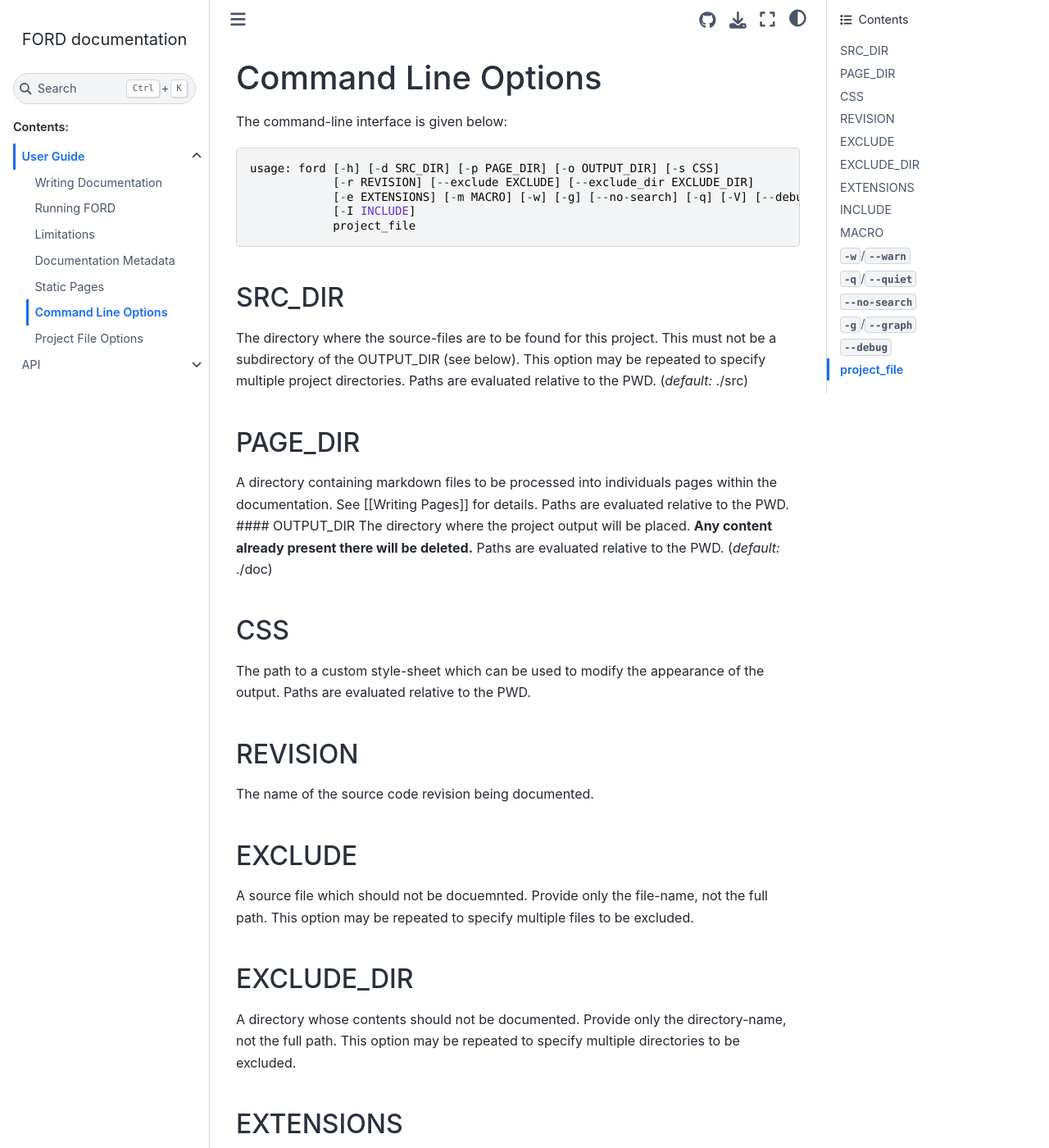
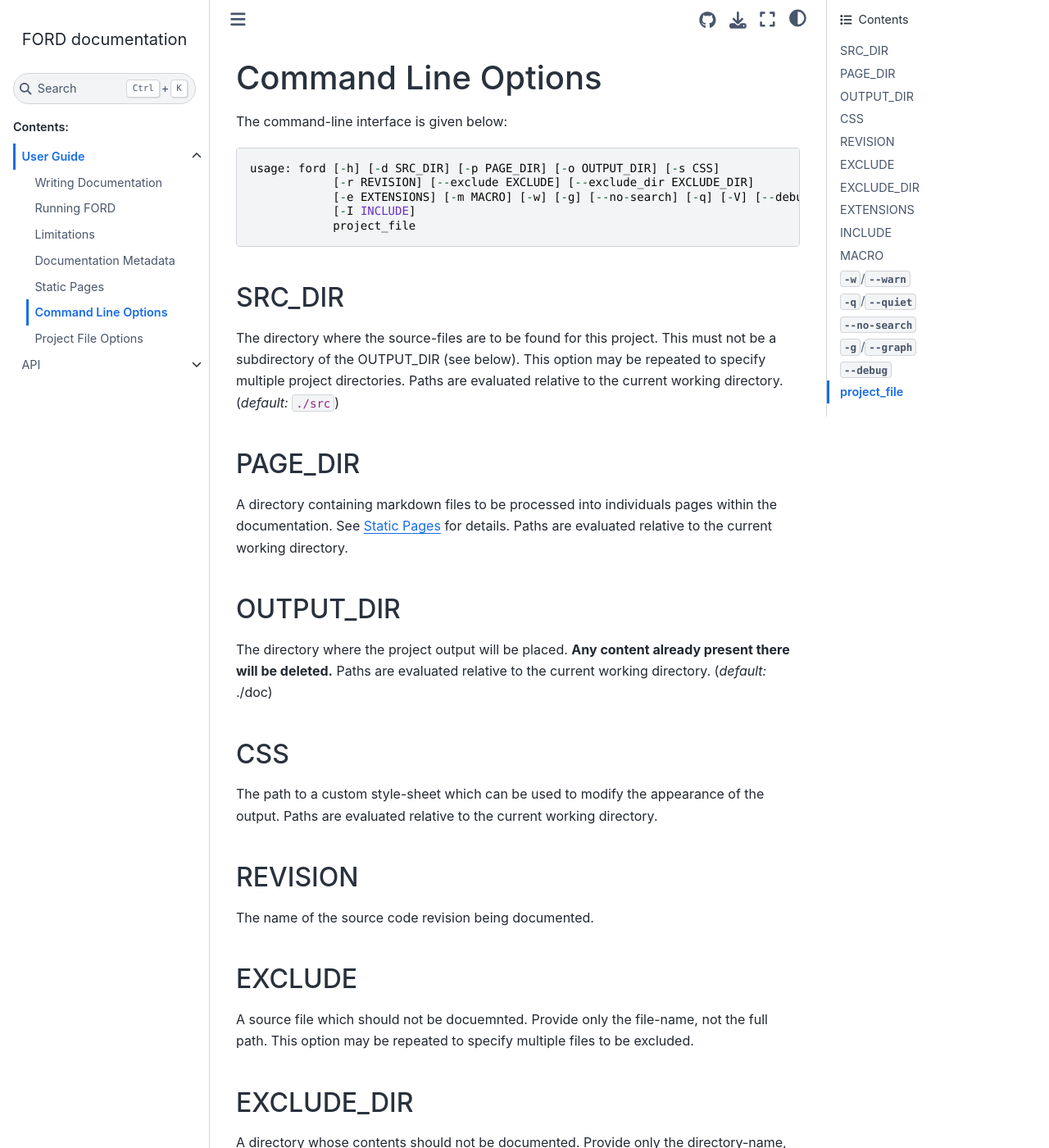
Before and after one commit to Fortran-FOSS-Programmers/ford, a Sphinx documentation site: the page built from docs/user_guide/command_line_options.rst, in a window 1280 px wide and 1400 px high. Shown: the whole window at 82% size. Built offline with Sphinx 7.4.7 and the Sphinx Book theme 1.1.4, drawn with Linux system fonts in a browser that asks for light colours; some of the changed text lies outside the part shown.

Commit message:
Docs: Fix some links

```diff
--- a/docs/user_guide/command_line_options.rst
+++ b/docs/user_guide/command_line_options.rst
@@ -20,7 +22,7 @@ SRC_DIR
 The directory where the source-files are to be found for this project.
 This must not be a subdirectory of the OUTPUT_DIR (see below). This
 option may be repeated to specify multiple project directories. Paths
-are evaluated relative to the PWD. (*default:* ./src)
+are evaluated relative to the current working directory. (*default:* ``./src``)
 
 .. _cli-PAGE_DIR:
 
@@ -28,11 +30,17 @@ PAGE_DIR
 ^^^^^^^^
 
 A directory containing markdown files to be processed into individuals
-pages within the documentation. See [[Writing Pages]] for details. Paths
-are evaluated relative to the PWD. #### OUTPUT_DIR The directory where
-the project output will be placed. **Any content already present there
-will be deleted.** Paths are evaluated relative to the PWD. (*default:*
-./doc)
+pages within the documentation. See `sec-writing-pages` for
+details. Paths are evaluated relative to the current working directory.
+
+.. _cli-OUTPUT_DIR:
+
+OUTPUT_DIR
+^^^^^^^^^^
+
+The directory where the project output will be placed. **Any content
+already present there will be deleted.** Paths are evaluated relative
+to the current working directory. (*default:* ./doc)
 
 .. _cli-CSS:
 
@@ -40,7 +48,7 @@ CSS
 ^^^
 
 The path to a custom style-sheet which can be used to modify the
-appearance of the output. Paths are evaluated relative to the PWD.
+appearance of the output. Paths are evaluated relative to the current working directory.
 
 .. _cli-REVISION:
 
@@ -73,10 +81,9 @@ EXTENSIONS
 ^^^^^^^^^^
 
 File extensions which will be read by FORD for documentation. This
-option may be repeated to specify multiple extensions. These extensions
-are only for free-form code. Extensions for fixed-form code may be
-specified in the `project
-file <https://github.com/cmacmackin/ford/wiki/Project-File-Options#fixed_extensions>`__.
+option may be repeated to specify multiple extensions. These
+extensions are only for free-form code. Extensions for fixed-form code
+may be specified in the `project file <option-fixed_extensions>`.
 (*default:* f90, f95, f03, f08, f15, F90, F95, F03, F08, F15)
 
 .. _cli-INCLUDE:
@@ -87,17 +94,16 @@ INCLUDE
 Directory in which to search for include files, used either by the
 preprocessor or Fortran’s intrinsic ``include`` function. This option
 may be repeated to specify multiple include directories. Paths are
-evaluated relative to the PWD.
+evaluated relative to the current working directory.
 
 .. _cli-MACRO:
 
 MACRO
 ^^^^^
 
-Macros of the form ``mac-name`` or ``mac-name=mac-value`` to be used
-when
-`preprocessing <https://github.com/cmacmackin/ford/wiki/Project-File-Options#preprocess>`__
-files. This option may be repeated to specify multiple macros.
+Macros of the form ``name`` or ``name=value`` to be used when
+`preprocessing <option-preprocess>` files. This option may be repeated
+to specify multiple macros.
 
 .. _cli-warn:
 
--- a/docs/user_guide/running_ford.rst
+++ b/docs/user_guide/running_ford.rst
@@ -9,7 +9,7 @@ time to run FORD. The most basic syntax for running ford is just
 
    ford project-file.md
 
-More advanced [[command line options|Command Line Options]] are
+More advanced `command line options <sec-command-line-options>` are
 available. Assuming that there are no errors, your documentation will
 now be available in the path you indicated for output. Please be aware
 that FORD will delete anything already present in the specified
```
Also changed, not shown: other parts of docs/user_guide/command_line_options.rst (+2 -0 lines), README.md (+0 -4 lines), docs/user_guide/writing_documentation.rst (+9 -9 lines).
